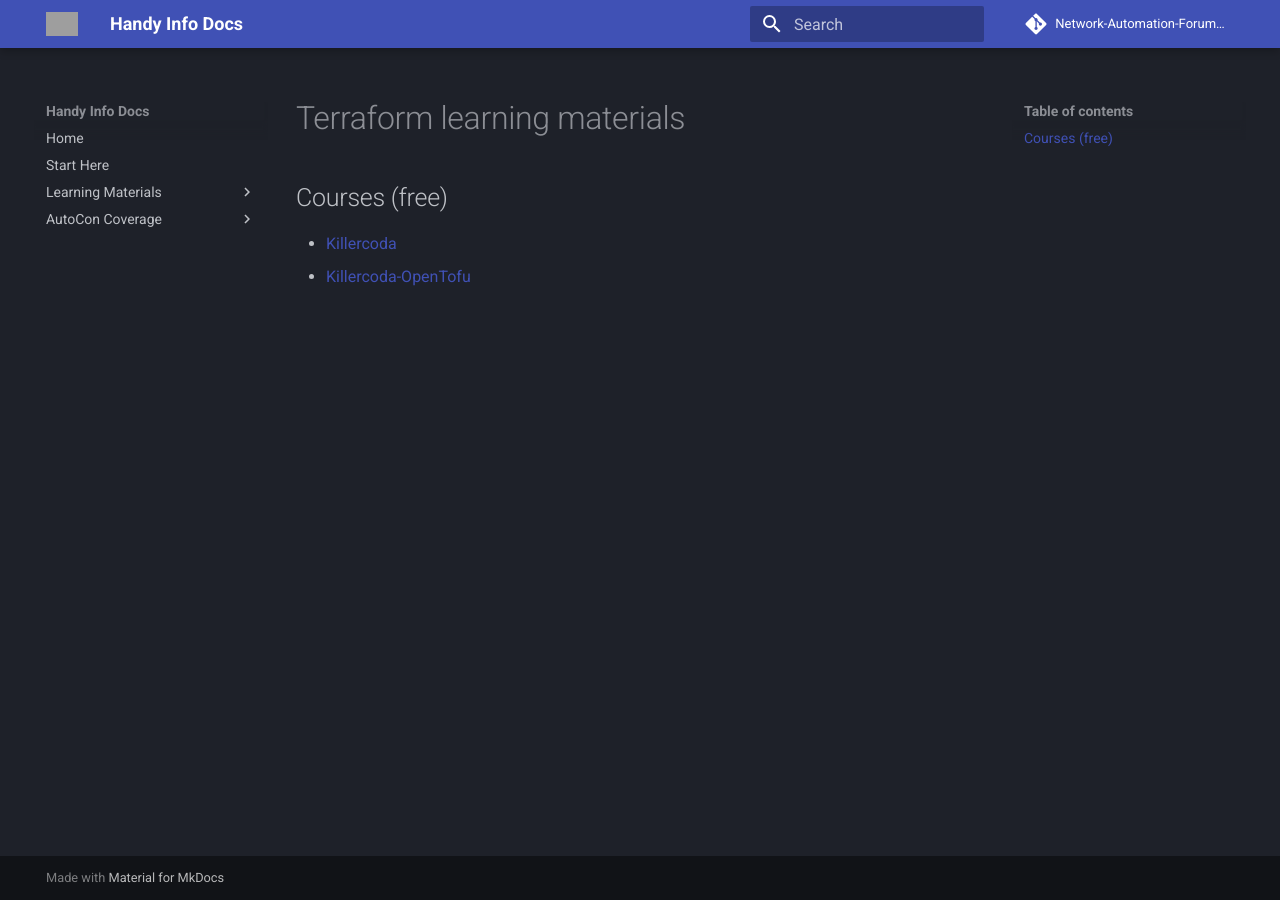
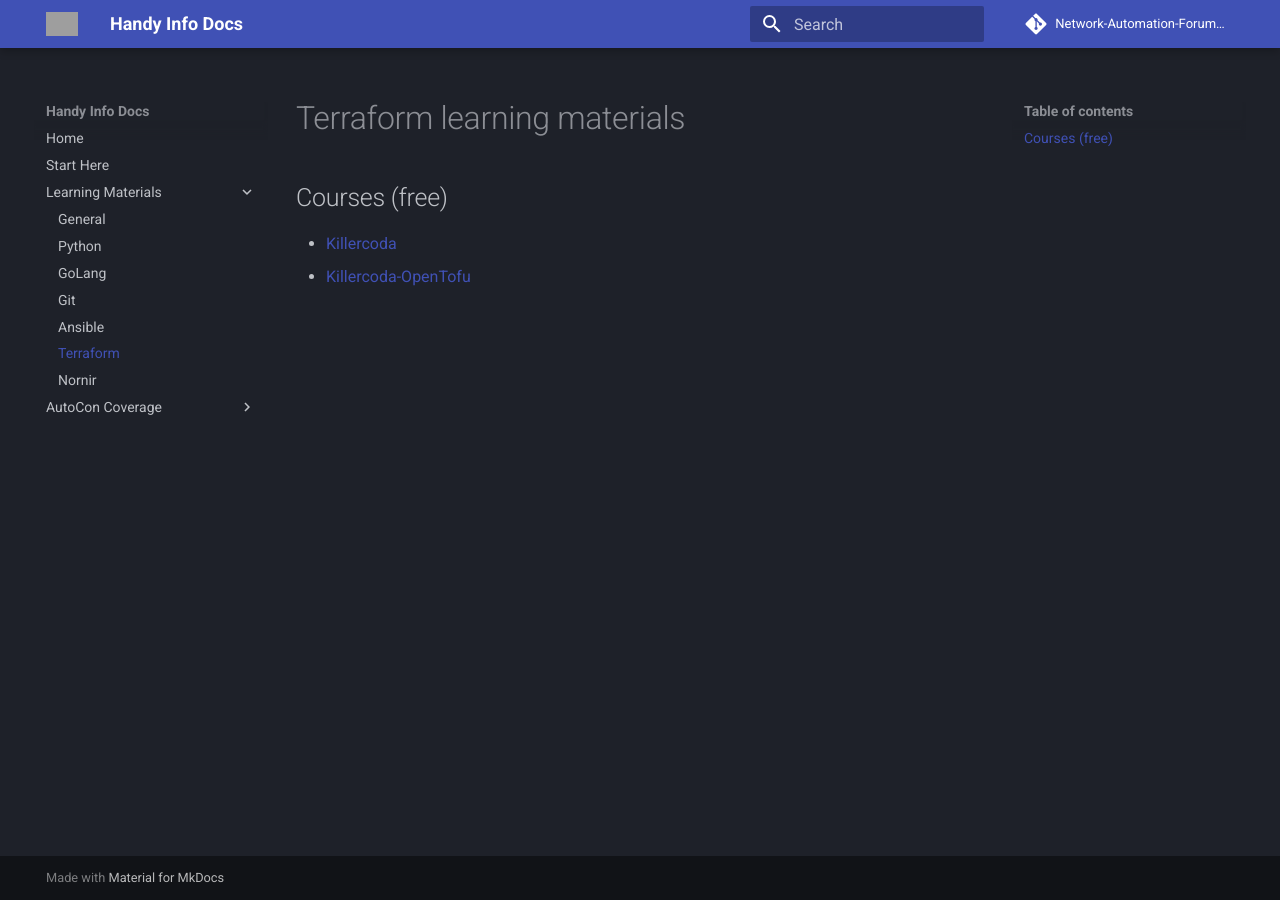
Before and after one commit to Network-Automation-Forum/handyinfo, an MkDocs documentation site: the page built from docs/learning_materials/terraform.md, in a window 1280 px wide. Built offline with MkDocs 1.6.1 and Material for MkDocs 9.7.7, drawn with Linux system fonts in a browser that asks for light colours; comment, search, counter and statistics services are not loaded; grey boxes are pictures that could not be loaded.

Commit message:
Add Terraform to the mkdocs nav

```diff
--- a/mkdocs.yml
+++ b/mkdocs.yml
@@ -10,6 +10,7 @@
     - GoLang: "learning_materials/go.md"
     - Git: "learning_materials/git.md"
     - Ansible: "learning_materials/ansible.md"
+    - Terraform: "learning_materials/terraform.md"
     - Nornir: "learning_materials/nornir.md"
   - AutoCon Coverage:
     - AutoCon0: "autocon_coverage/autocon0.md"
```
